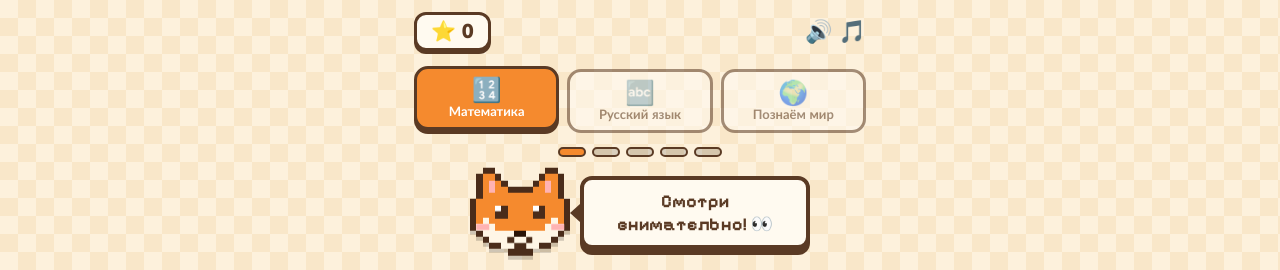
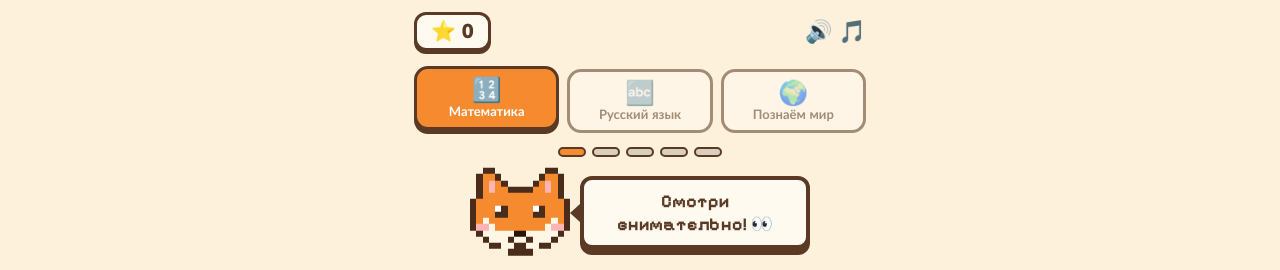
Before and after one commit to sivvgs/lisonok, a plain HTML site: page index.html in a window 1280 px wide. Both pictures are taken after a click on the button "Играть ▶". Shown: the top 270 px of the page. Drawn offline with nearby package versions, Linux system fonts and the light colour scheme.

Commit message:
Add files via upload

```diff
--- a/index.html
+++ b/index.html
@@ -6,7 +6,7 @@
 :root{box-sizing:border-box;padding-top:env(safe-area-inset-top,0px);padding-bottom:env(safe-area-inset-bottom,0px);--bg:#fdf1dc;--bg2:#f9e7c9;--card:#fffaf0;--ink:#5a3a24;--line:#5a3a24;--accent:#f58a2e;--ok:#8fe0a0;--okl:#2f8f4a;--bad:#ffb9ad;--badl:#d0594a}
 @media (prefers-color-scheme:dark){:root:not([data-theme="light"]){--bg:#2a2230;--bg2:#30283a;--card:#3d3347;--ink:#ffeedd;--line:#140e1a;--ok:#4fae68;--bad:#b9574c}}
 *{touch-action:manipulation;box-sizing:border-box;-webkit-tap-highlight-color:transparent}
-html,body{margin:0;min-height:100%;font-family:"Nunito","Trebuchet MS","Segoe UI",system-ui,sans-serif;font-weight:700;color:var(--ink);background:conic-gradient(var(--bg2) 25%,var(--bg) 0 50%,var(--bg2) 0 75%,var(--bg) 0) 0 0/36px 36px}
+html,body{margin:0;min-height:100%;font-family:"Nunito","Trebuchet MS","Segoe UI",system-ui,sans-serif;font-weight:700;color:var(--ink);background:var(--bg)}
 #app{max-width:480px;margin:0 auto;padding:12px 14px 28px;text-align:center}
 .card{background:var(--card);border:4px solid var(--line);border-radius:12px;box-shadow:0 6px 0 var(--line)}
 .top{display:flex;justify-content:space-between;align-items:center;font-size:18px;font-weight:700}
@@ -28,11 +28,11 @@ html,body{margin:0;min-height:100%;font-family:"Nunito","Trebuchet MS","Segoe UI
 .loadbar i{display:block;height:100%;background:var(--accent);animation:ld 2.6s linear forwards}
 @keyframes ld{from{width:0}to{width:100%}}
 .fox-wrap{display:flex;align-items:center;gap:10px;justify-content:center;margin:8px 0 12px;min-height:96px}
-#foxbox{width:100px;flex:none;animation:idle 2.4s steps(4) infinite}
-#foxbox svg{width:100%;image-rendering:pixelated;display:block;filter:drop-shadow(0 4px 0 rgba(0,0,0,.18))}
+#foxbox{will-change:transform;width:100px;flex:none;animation:idle 2.4s steps(4) infinite}
+#foxbox svg{width:100%;image-rendering:pixelated;display:block;}
 #foxbox.happy{animation:jump .7s}
 #foxbox.sad{animation:tilt .9s}
-.eyes{transform-box:fill-box;transform-origin:center;animation:blink 4s infinite}
+.eyes{transform-box:fill-box;transform-origin:center}#foxbox.bl .eyes{transform:scaleY(.1)}
 @keyframes blink{0%,94%,100%{transform:scaleY(1)}97%{transform:scaleY(.1)}}
 @keyframes idle{50%{transform:translateY(-5px)}}
 @keyframes jump{30%{transform:translateY(-26px) rotate(-6deg)}60%{transform:translateY(0)}80%{transform:translateY(-10px) rotate(6deg)}}
@@ -102,10 +102,14 @@ var LEAD=[76,0,79,76,74,0,72,74,76,0,79,81,79,0,76,0,74,0,77,74,72,0,74,76,79,0,
 function m(n){return 440*Math.pow(2,(n-69)/12)}
 function wavURL(d,sr){var n=d.length,b=new ArrayBuffer(44+n*2),v=new DataView(b);function w(o,t){for(var i=0;i<t.length;i++)v.setUint8(o+i,t.charCodeAt(i))}w(0,"RIFF");v.setUint32(4,36+n*2,true);w(8,"WAVEfmt ");v.setUint32(16,16,true);v.setUint16(20,1,true);v.setUint16(22,1,true);v.setUint32(24,sr,true);v.setUint32(28,sr*2,true);v.setUint16(32,2,true);v.setUint16(34,16,true);w(36,"data");v.setUint32(40,n*2,true);for(var i=0;i<n;i++){v.setInt16(44+i*2,Math.max(-1,Math.min(1,d[i]))*32767,true)}return URL.createObjectURL(new Blob([b],{type:"audio/wav"}))}
 function synth(nt,dur,raw){var sr=22050,n=sr*dur|0,d=new Float32Array(n);nt.forEach(function(o){var s=o.t*sr|0,l=o.d*sr|0;for(var i=0;i<l&&s+i<n;i++){var ph=(i/sr*o.f)%1,x=o.w===0?(ph<.5?1:-1):o.w===1?4*Math.abs(ph-.5)-1:o.w===2?Math.random()*2-1:2*ph-1;d[s+i]+=o.v*Math.min(1,i/200)*(1-i/l)*x}});var pk=0,k;for(k=0;k<n;k++)pk=Math.max(pk,Math.abs(d[k]));if(pk>0)for(k=0;k<n;k++)d[k]*=.85/pk;return raw?d:wavURL(d,sr)}
+function prepM(){if(mEl)return;
+ var nt=[];LEAD.forEach(function(n,s){var t=s*.25;if(n)nt.push({f:m(n),t:t,d:.22,v:.16,w:0});if(s%2===0){var r=BASSR[s>>3];nt.push({f:m(s%4===0?r:r+7),t:t,d:.3,v:.32,w:1})}else nt.push({f:0,t:t,d:.04,v:.1,w:2})});
+ mEl=new Audio(synth(nt,8));mEl.loop=true;mEl.volume=.9;}
+setTimeout(prepM,500);
+setInterval(function(){var f=document.getElementById("foxbox");if(f){f.classList.add("bl");setTimeout(function(){f.classList.remove("bl")},140)}},3800);
 function bufOf(d){var b=AC.createBuffer(1,d.length,22050);b.getChannelData(0).set(d);return b}
 function initAudio(){if(ready)return;ready=true;try{AC=new(window.AudioContext||window.webkitAudioContext)();
- var nt=[];LEAD.forEach(function(n,s){var t=s*.25;if(n)nt.push({f:m(n),t:t,d:.22,v:.16,w:0});if(s%2===0){var r=BASSR[s>>3];nt.push({f:m(s%4===0?r:r+7),t:t,d:.3,v:.32,w:1})}else nt.push({f:0,t:t,d:.04,v:.1,w:2})});
- mEl=new Audio(synth(nt,8));mEl.loop=true;mEl.volume=.9;
+ prepM();
  var wn=[];[72,76,79,84,88].forEach(function(n,i){wn.push({f:m(n),t:i*.09,d:.2,v:.3,w:0})});wn.push({f:m(91),t:.5,d:.45,v:.3,w:0});
  wEl=bufOf(synth(wn,1.1,1));
  var ln=[];[67,64,61,57].forEach(function(n,i){ln.push({f:m(n),t:i*.2,d:.3,v:.3,w:3})});
```
